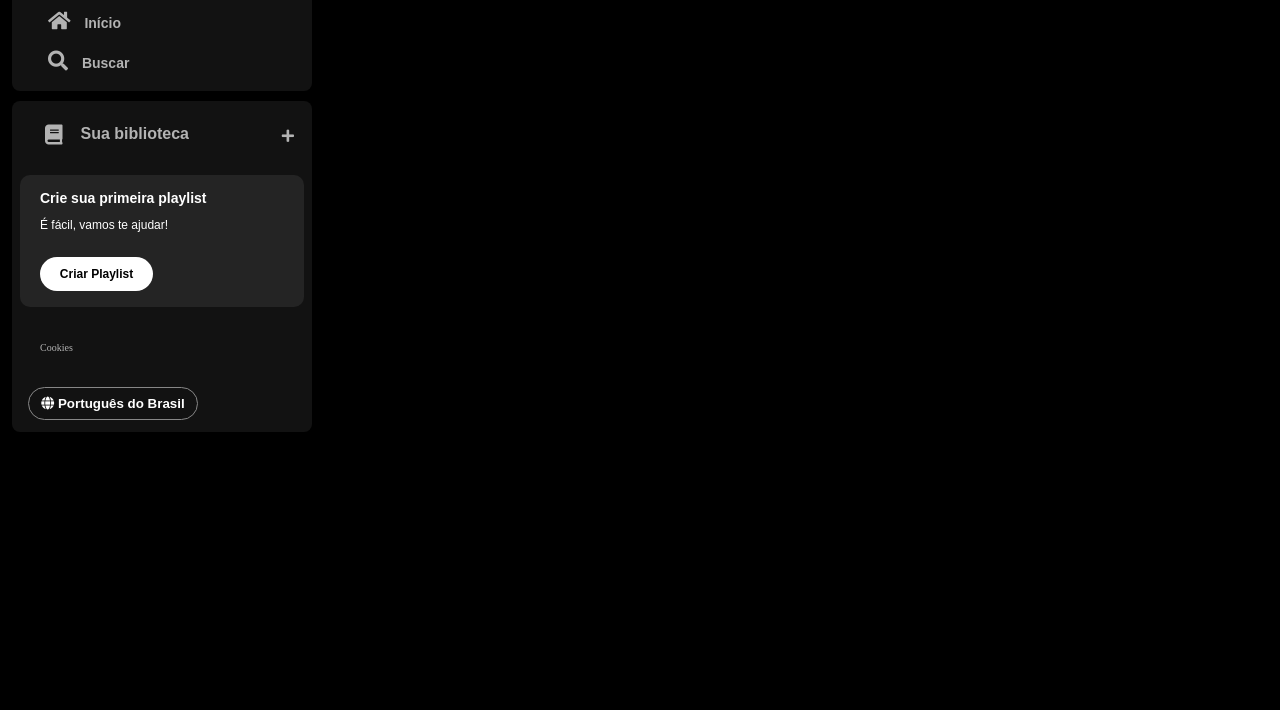
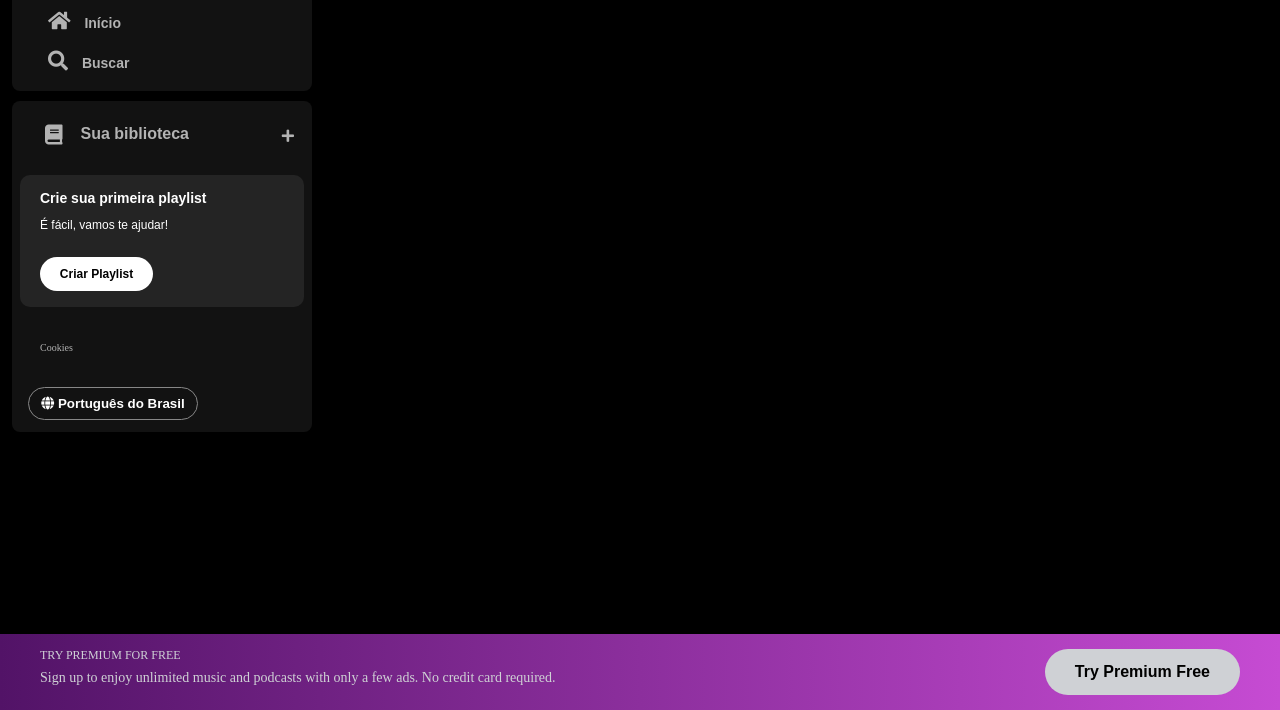
Before and after one commit to sdlima4025/spotify--imersao-alura, a plain HTML site: page index.html in a window 1280 px wide. Shown: the part 90-800 px from the top of the page. Drawn offline with Linux system fonts and the light colour scheme.

Commit message:
criado rodape .

```diff
--- a/index.html
+++ b/index.html
@@ -73,8 +73,20 @@
                     <span>Português do Brasil</span>
                 </button>
             </div>
-         </div>
+        </div>
     </div>
+    <main></main>
+    <footer class="footer">
+        <div claass="footer-content">
+            <p class="footer-content-title">Try Premium for free</p>
+            <p class="footer-content-subtitle"> Sign up to enjoy unlimited music and podcasts with only a few
+                ads. No credit card required.
+            </p>
+        </div>
+        <div class="button">
+            <button type="button">Try Premium Free</button>
+        </div>
+    </footer>
     <script src="script.js"></script>
   </body>
 </html>
--- a/style.css
+++ b/style.css
@@ -181,3 +181,39 @@
     padding: 8px;
     border-radius: 20px;
 }
+
+.footer {
+    position: fixed;
+    bottom: 0;
+    left: 0;
+    right: 0;
+    background: linear-gradient(to right, #521367, #c64bd3);
+    padding: 15px 40px;
+    display: flex;
+    justify-content: space-between;
+}
+
+.footer .footer-content-title {
+    color: #cfd1d5;
+    ;
+    text-transform: uppercase;
+    font-weight: 400;
+    font-size: 12px;
+    margin-bottom: 10px;
+}
+.footer .footer-content-subtitle {
+    color: #cfd1d5;
+    ;
+    font-weight: 500;
+    font-size: 14px;
+    margin-bottom: 10px;
+}
+.button button{
+    background-color: #cfd1d5;
+    color: #000;
+    font-size: 16px;
+    font-weight: bold;
+    padding: 14px 30px;
+    border: 0px;
+    border-radius: 40px;
+}
```
